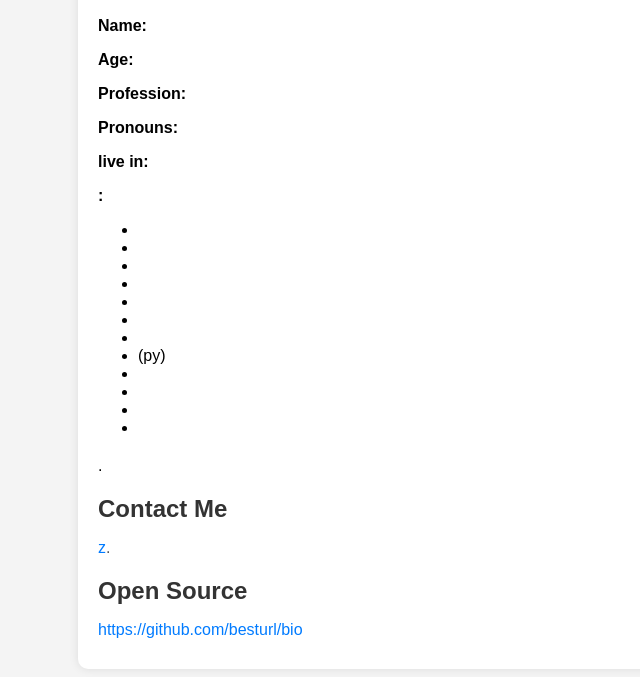
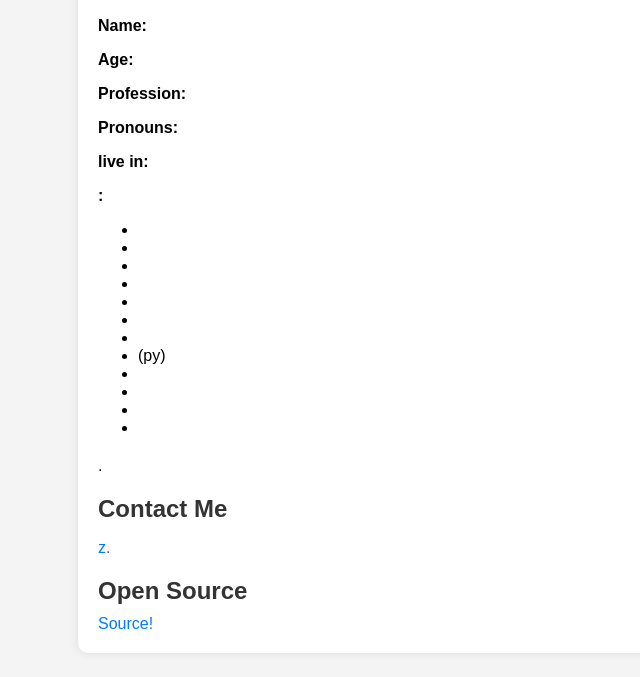
Before and after one commit to besturl/bio, a plain HTML site: page index.html in a window 1280 px wide. Shown: the part 151-828 px from the top of the page, without its empty margins (142-782 px from the left). Drawn offline with Linux system fonts and the light colour scheme.

Commit message:
Update index.html
#2

```diff
--- a/index.html
+++ b/index.html
@@ -46,7 +46,7 @@
             </div>
              <div class="contact">
             <h2>Open Source</h2>
-            <p><a href="url">https://github.com/besturl/bio</a></p>
+         <a href="https://github.com/besturl/bio">Source!</a>
         </div>
     </div>
 </body>
```
